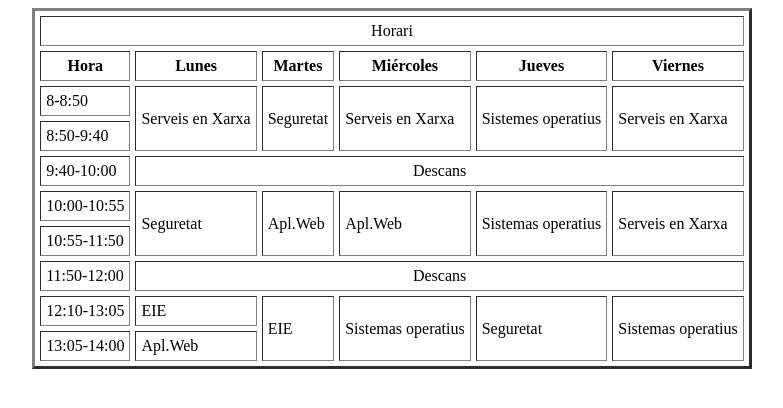
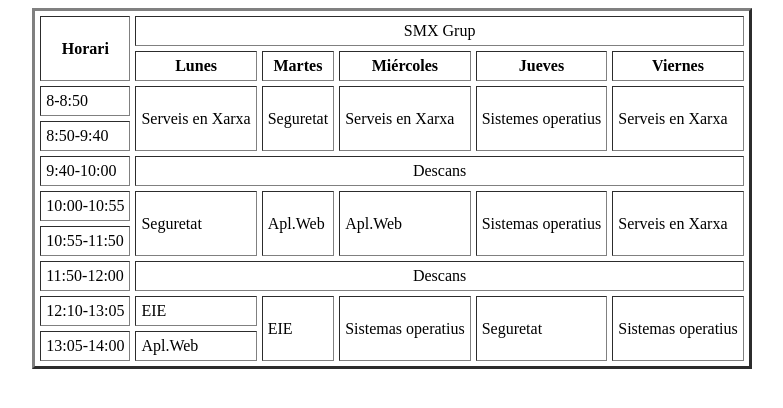
Before and after one commit to jaumenicolau21/introducciohtml, a plain HTML site: page horari.html in a window 1280 px wide. Shown: the whole page, without its empty margins (248-1031 px from the left). Drawn offline with Linux system fonts and the light colour scheme.

Commit message:
Horari 2.0

```diff
--- a/horari.html
+++ b/horari.html
@@ -13,11 +13,12 @@
     cellpadding="5" cellspacing="5">
 
     <tr>
-        <td align="center" colspan="6"> Horari</td>
+        <th rowspan="2">Horari</th>
+        <td align="center" colspan="5"> SMX Grup</td>
    </tr>
 
       <tr>
-        <th>Hora</th>
+
         <th>Lunes</th>
         <th>Martes</th>
         <th>Mi&eacute;rcoles</th>
```
